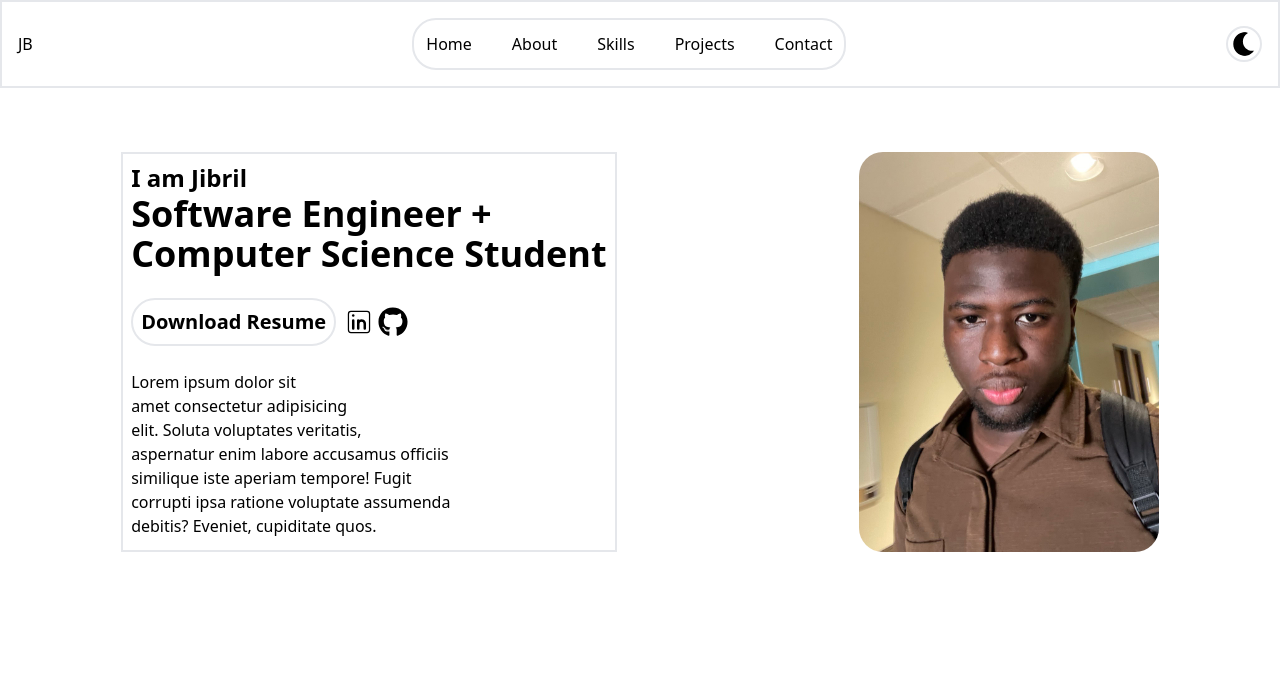
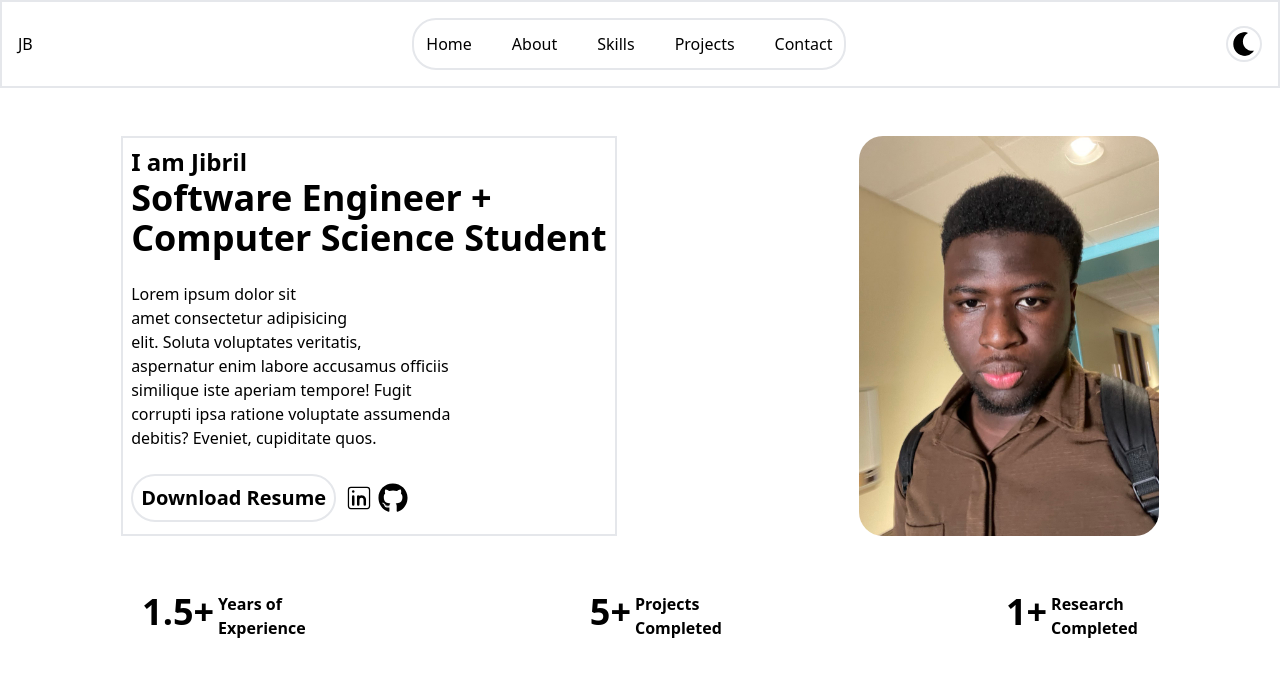
Before and after one commit to jibril04Afaa/digital-portolio-updated, a React (Create React App) app: page / in a window 1280 px wide. Shown: the top 676 px of the page. Built offline with nearby package versions, Linux system fonts and the light colour scheme.

Commit message:
finished hero section

```diff
--- a/src/App.js
+++ b/src/App.js
@@ -5,6 +5,7 @@ const App = () => {
     <>
       <div className="">
         <Navbar/>
+
       </div>
     </>
 
--- a/src/components/About.jsx
+++ b/src/components/About.jsx
@@ -2,7 +2,11 @@ import React from 'react'
 
 const About = () => {
   return (
-    <div>About</div>
+    <div>
+      <div>
+        <div></div>
+      </div>
+    </div>
   )
 }
 
--- a/src/components/Hero.jsx
+++ b/src/components/Hero.jsx
@@ -1,4 +1,5 @@
 import MeBrown from "../img/me-brown-shirt.jpg"
+import HeroFooter from "../components/HeroFooter"
 
 import { CiLinkedin } from "react-icons/ci"
 import { FaGithub } from "react-icons/fa"
@@ -6,9 +7,10 @@ import { FaGithub } from "react-icons/fa"
 
 const Hero = () => {
   return (
+    <>
     <div>
       {/* Inner container */}
-      <div className="flex justify-around mt-16">
+      <div className="flex justify-around mt-12">
 
         {/* Left side text */}
         <div className="border-2 flex flex-col gap-6 p-2">
@@ -16,6 +18,19 @@ const Hero = () => {
           <div>
             <p className="font-bold text-2xl">I am Jibril</p>
             <h1 className="font-bold text-4xl">Software Engineer + <br /> Computer Science Student</h1>
+          </div>
+
+          {/* Other text */}
+          <div>
+            <p>
+              Lorem ipsum dolor sit<br />
+              amet consectetur adipisicing<br />
+              elit. Soluta voluptates veritatis,<br />
+              aspernatur enim labore accusamus officiis<br />
+              similique iste aperiam tempore! Fugit<br />
+              corrupti ipsa ratione voluptate assumenda<br />
+              debitis? Eveniet, cupiditate quos.<br />
+            </p>
           </div>
 
           {/* Buttons and social links */}
@@ -39,18 +54,6 @@ const Hero = () => {
             </div>
           </div>
 
-          {}
-          <div>
-            <p>
-              Lorem ipsum dolor sit<br />
-              amet consectetur adipisicing<br />
-              elit. Soluta voluptates veritatis,<br />
-              aspernatur enim labore accusamus officiis<br />
-              similique iste aperiam tempore! Fugit<br />
-              corrupti ipsa ratione voluptate assumenda<br />
-              debitis? Eveniet, cupiditate quos.<br />
-            </p>
-          </div>
         </div>
 
         {/* Right side image */}
@@ -59,6 +62,13 @@ const Hero = () => {
         </div>
       </div>
     </div>
+
+    {/* Hero Footer */}
+    <div>
+      <HeroFooter/>
+    </div>
+    </>
+
   )
 }
 
--- a/src/components/HeroFooter.jsx
+++ b/src/components/HeroFooter.jsx
@@ -2,7 +2,49 @@ import React from 'react'
 
 const HeroFooter = () => {
   return (
-    <div>HeroFooter</div>
+    <div>
+      {/* Inner Container */}
+      <div>
+        <div className='mt-14 flex justify-around'>
+          {/* Years of Experience (YOE) */}
+          <div className='flex gap-1'>
+            {/* Number */}
+            <div>
+              <p className='font-bold text-4xl'>1.5+</p>
+            </div>
+            {/* Text */}
+            <div>
+              <p className='font-bold text-md'>Years of <br /> Experience</p>
+            </div>
+          </div>
+
+          {/* Projects Completed */}
+          <div className='flex gap-1'>
+            {/* Number */}
+            <div>
+              <p className='font-bold text-4xl'>5+</p>
+            </div>
+            {/* Text */}
+            <div>
+              <p className='font-bold text-md'>Projects <br />Completed</p>
+            </div>
+          </div>
+
+          {/* Research Completed */}
+          <div className='flex gap-1'>
+            {/* Number */}
+            <div>
+              <p className='font-bold text-4xl' >1+</p>
+            </div>
+            {/* Text */}
+            <div>
+              <p className='font-bold text-md'>Research<br /> Completed</p>
+            </div>
+          </div>
+
+        </div>
+      </div>
+    </div>
   )
 }
 
--- a/src/components/Projects.jsx
+++ b/src/components/Projects.jsx
@@ -2,7 +2,63 @@ import React from 'react'
 
 const Projects = () => {
   return (
-    <div>Projects</div>
+    <div>
+      {/* Inner Container */}
+      <div>
+        <div>
+          {/* Title */}
+          <div>
+            <h2>My Recent Projects</h2>
+          </div>
+
+          {/* Text about projects */}
+          <div>
+            <p></p>
+          </div>
+
+          {/* Sections */}
+          <div>
+            {/* All */}
+            <div>
+              <h2>All</h2>
+            </div>
+
+            {/* Websites */}
+            <div>
+              <h2>Websites</h2>
+            </div>
+
+            {/* Apps */}
+            <div>
+              <h2>Apps</h2>
+            </div>
+
+            {/* AI */}
+            <div>
+              <h2>AI</h2>
+            </div>
+
+            {/* Research */}
+            <div>
+              <h2>Research</h2>
+            </div>
+          </div>
+
+          {/* Projects catalog */}
+          <div>
+            {/* First Project */}
+            <div></div>
+
+            {/* Second Project */}
+            <div></div>
+
+            {/* Third Project */}
+            <div></div>
+          </div>
+
+        </div>
+      </div>
+    </div>
   )
 }
 
```
